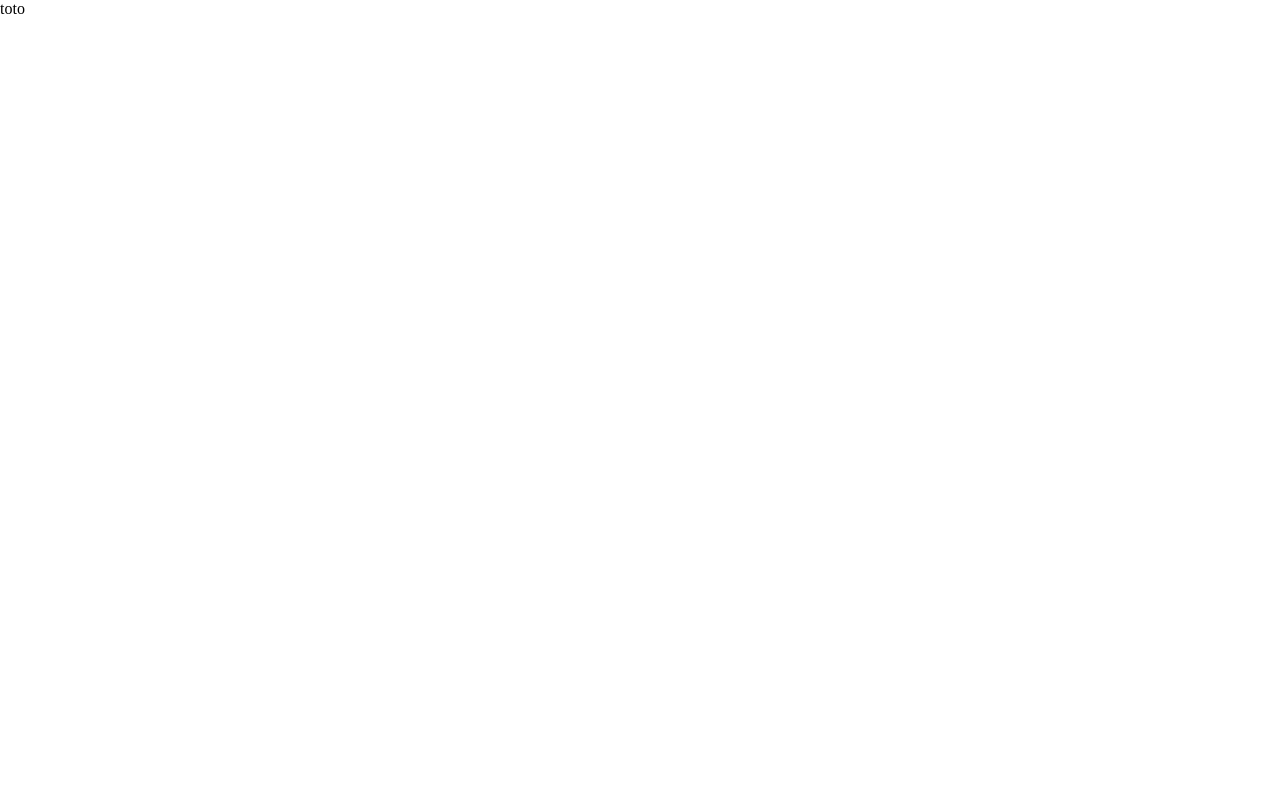
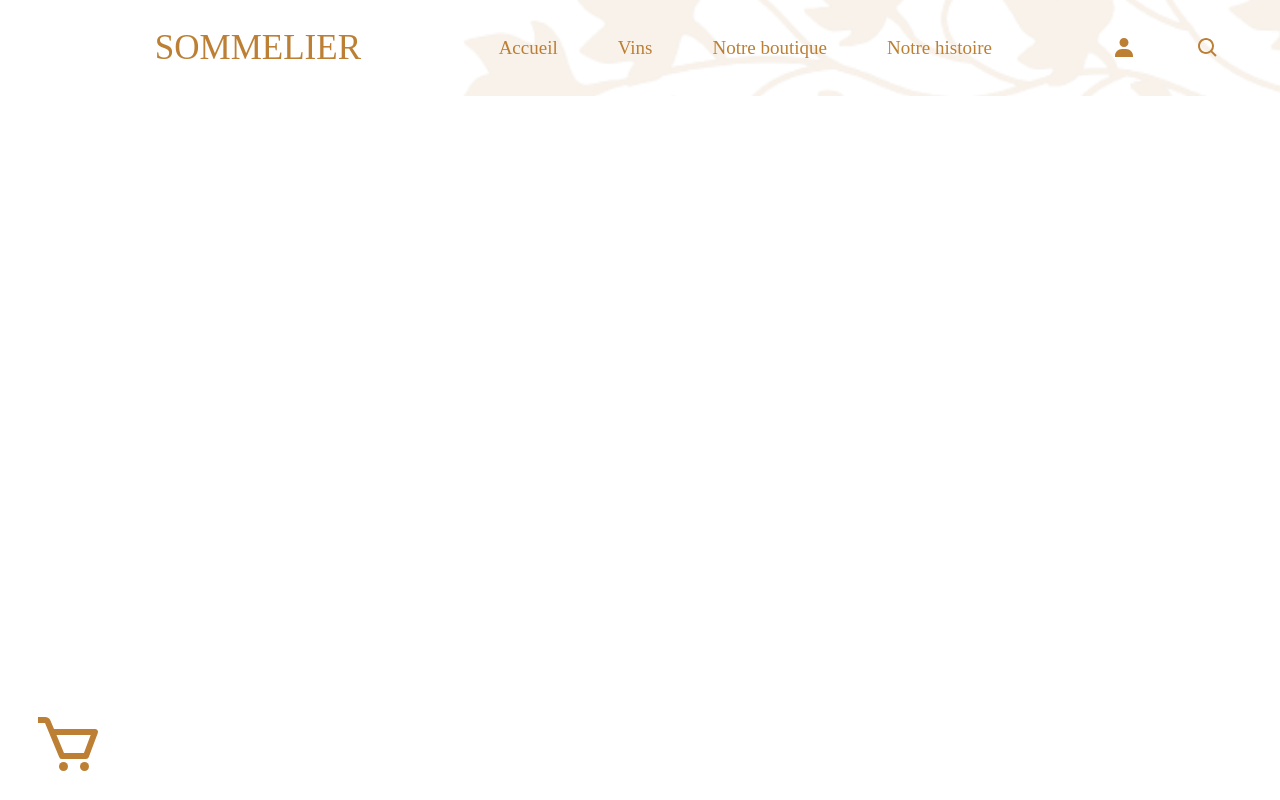
Before and after one commit to boomee-pro/sommelier-web, a Next.js app: page / in a window 1280 px wide. Built offline with nearby package versions, Linux system fonts and the light colour scheme; a web font is replaced by a local one.

Commit message:
navbar + cart layout

```diff
--- /dev/null
+++ b/components/Layout/cart.jsx
@@ -0,0 +1,9 @@
+import styles from '../../styles/layout.module.scss';
+
+export default function Cart() {
+  return (
+      <div className={styles.cart}>
+          <svg xmlns="http://www.w3.org/2000/svg" width="24" height="24" fill='currentColor'><path d="M21.822 7.431A1 1 0 0 0 21 7H7.333L6.179 4.23A1.994 1.994 0 0 0 4.333 3H2v2h2.333l4.744 11.385A1 1 0 0 0 10 17h8c.417 0 .79-.259.937-.648l3-8a1 1 0 0 0-.115-.921zM17.307 15h-6.64l-2.5-6h11.39l-2.25 6z"></path><circle cx="10.5" cy="19.5" r="1.5"></circle><circle cx="17.5" cy="19.5" r="1.5"></circle></svg>
+      </div>
+  )
+}
--- a/components/Layout/layout.jsx
+++ b/components/Layout/layout.jsx
@@ -1,4 +1,5 @@
 import Navbar from './navbar';
+import Cart from './cart';
 // import Footer from './footer';
 
 export default function Layout ({children}) {
@@ -6,6 +7,7 @@ export default function Layout ({children}) {
   return (
     <>
       <Navbar />
+      <Cart />
       <main>{children}</main>
       {/* <Footer /> */}
     </>
--- a/components/Layout/navbar.jsx
+++ b/components/Layout/navbar.jsx
@@ -1,5 +1,24 @@
+import styles from '../../styles/layout.module.scss';
+
 export default function Navbar() {
   return (
-    <div>toto</div>
+    <header className={styles.nav}>
+      <div className={styles.bg}></div>
+      <div className={styles.menu}>
+        <svg xmlns="http://www.w3.org/2000/svg" width="24" height="24" fill="currentColor"><path d="M4 6h16v2H4zm0 5h16v2H4zm0 5h16v2H4z"></path></svg>
+      </div>
+      <div className={styles.logo}>Sommelier</div>
+      <div className={styles.items}>
+        <ul>
+          <li>Accueil</li>
+          <li>Vins</li>
+          <li>Notre boutique</li>
+          <li>Notre histoire</li>
+          <li className={styles.spacer}></li>
+          <li className={styles.logoSvg}><svg xmlns="http://www.w3.org/2000/svg" fill="currentColor" width="24" height="24"><path d="M7.5 6.5C7.5 8.981 9.519 11 12 11s4.5-2.019 4.5-4.5S14.481 2 12 2 7.5 4.019 7.5 6.5zM20 21h1v-1c0-3.859-3.141-7-7-7h-4c-3.86 0-7 3.141-7 7v1h17z"/></svg></li>
+          <li className={styles.logoSvg}><svg xmlns="http://www.w3.org/2000/svg" fill="currentColor" width="24" height="24"><path d="M10 18a7.952 7.952 0 0 0 4.897-1.688l4.396 4.396 1.414-1.414-4.396-4.396A7.952 7.952 0 0 0 18 10c0-4.411-3.589-8-8-8s-8 3.589-8 8 3.589 8 8 8zm0-14c3.309 0 6 2.691 6 6s-2.691 6-6 6-6-2.691-6-6 2.691-6 6-6z"/></svg></li>
+        </ul>
+      </div>
+    </header>
   )
 }
--- a/pages/index.js
+++ b/pages/index.js
@@ -6,7 +6,7 @@ export default function Home() {
   return (
     <div className={styles.container}>
       <Head>
-        <title>Create Next App</title>
+        <title>Home Page</title>
         <meta name="description" content="Generated by create next app" />
         <link rel="icon" href="/favicon.ico" />
       </Head>
--- a/styles/Layout.module.scss
+++ b/styles/Layout.module.scss
@@ -0,0 +1,97 @@
+.cart {
+    position: absolute;
+    bottom: 2.5em;
+    left: 3.5em;
+    svg {
+        transform: scale(3);
+        color: var(--gold-main);
+    }
+}
+
+
+.nav {
+    position: fixed;
+    width: 100%;
+    display: flex;
+    align-items: center;
+    padding: 20px;
+
+    .bg {
+        position: absolute;
+        width: 100%;
+        height: 100%;
+        background-image: url('/nav.png');
+        background-size: 100%;
+        opacity: 0.1;
+        background-position: center;
+        left: 30%;
+    }
+    .menu {
+        width: 15%;
+        visibility: hidden;
+    }
+
+    .logo {
+        font-size: 35px;
+        font-weight: 400;
+        color: var(--gold-main);
+        text-transform: uppercase;
+    }
+
+    .items {
+        width: 100%;
+    }
+
+    ul {
+        list-style-type: none;
+        display: flex;
+        gap: 60px;
+        align-items: center;
+        justify-content: flex-end;
+        margin-right: 40px;
+
+        li {
+            font-weight: 400;
+            font-size: 19px;
+            color: var(--gold-main);
+        }
+
+        .logoSvg {
+            display: flex;
+            align-items: center;
+            justify-content: center;
+            color: var(--gold-main);
+        }
+
+    }
+
+}
+
+@media (max-width: 1176px) {
+    .nav {
+        ul {
+            gap: 30px;
+        }
+    }
+}
+
+@media (max-width: 970px) {
+    .nav {
+        transform: .4s;
+        .menu {
+            position: absolute;
+            right: 0;
+            display: flex;
+            align-items: center;
+            justify-content: center;
+            svg {
+                transform: scale(1.8);
+                color: var(--gold-main);
+            }
+        }
+
+        ul {
+            display: none;
+        }
+    }
+}
```
Also changed, not shown: public/nav.png (added).
